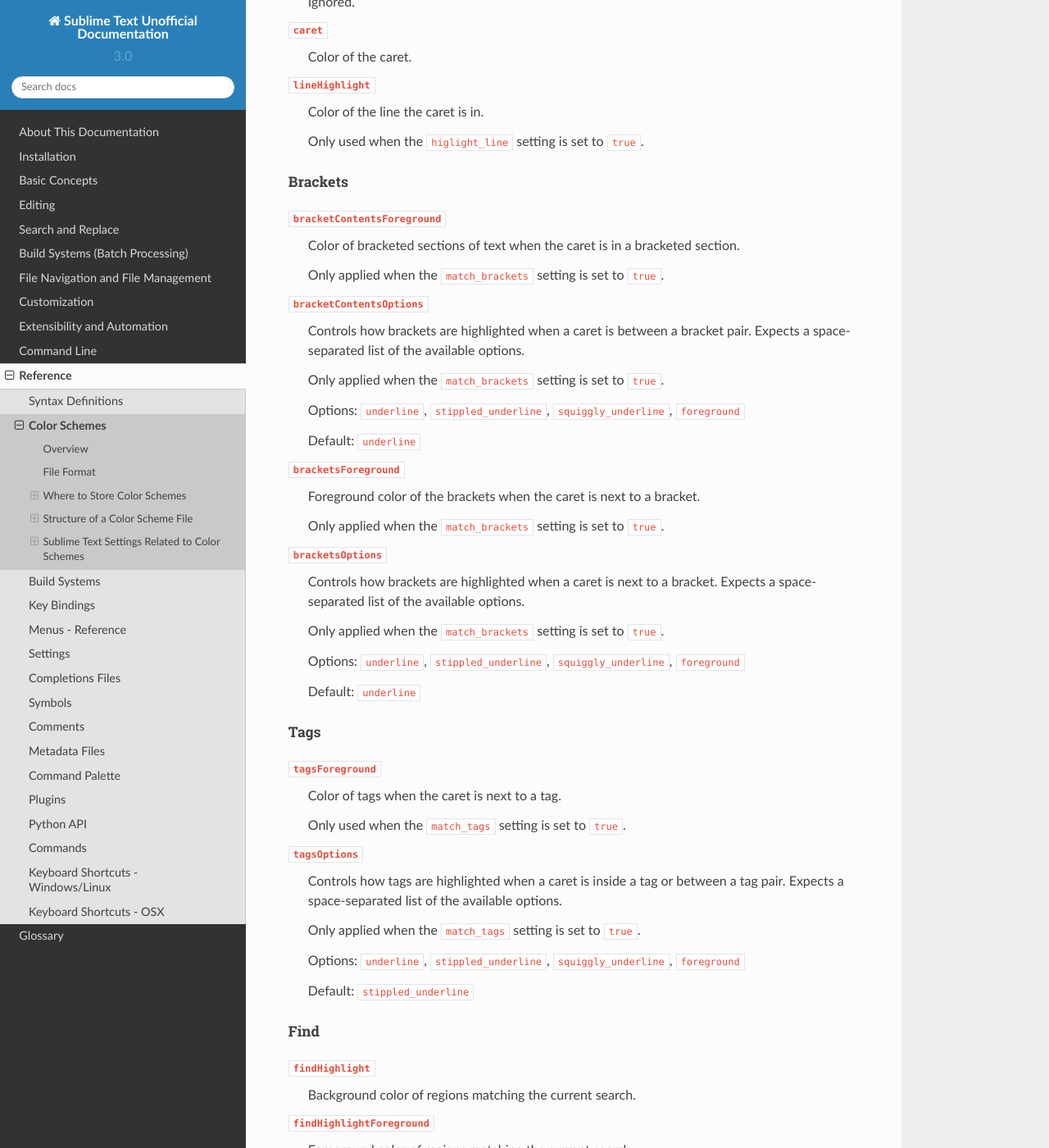
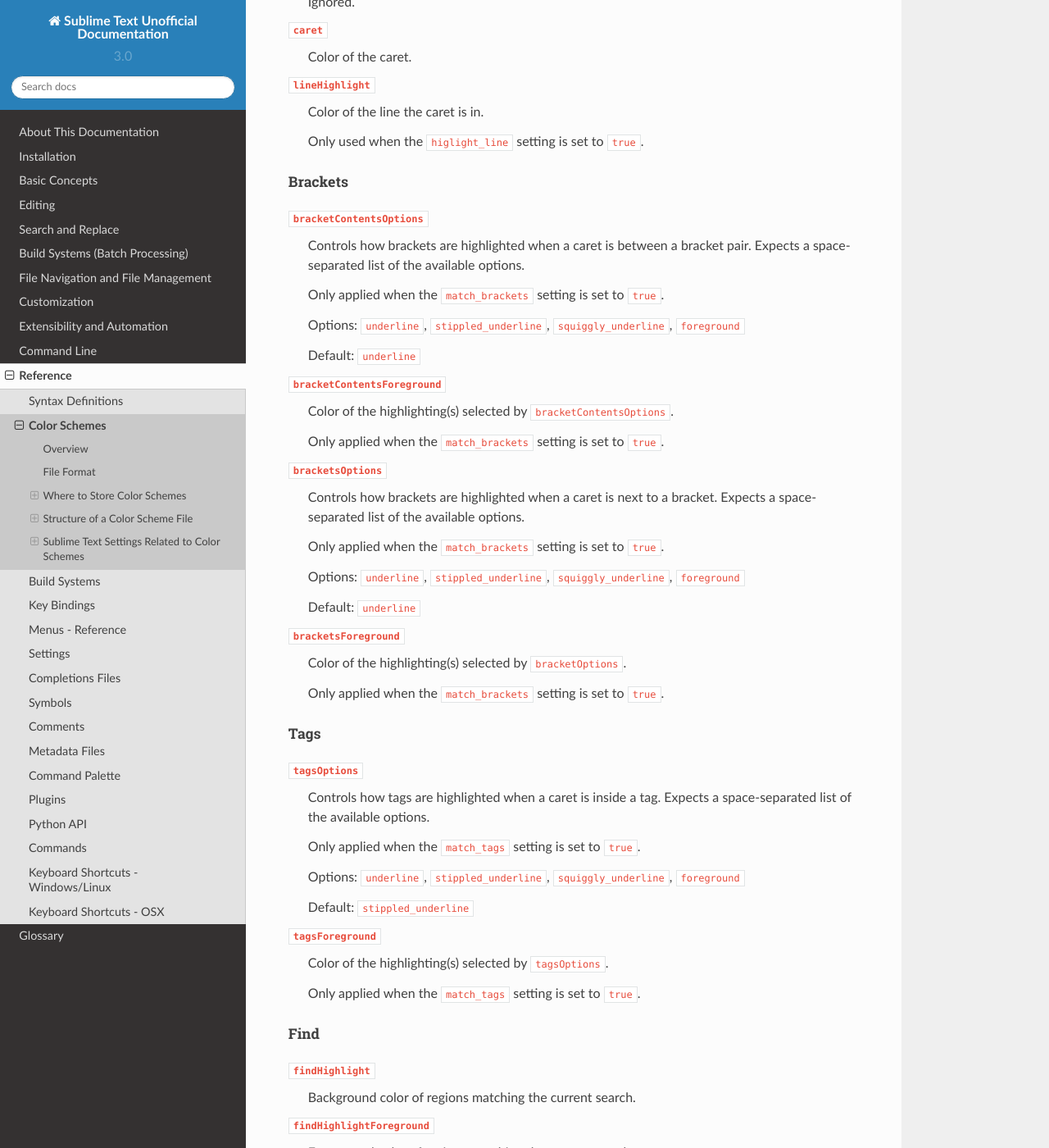
Before and after one commit to guillermooo/sublime-undocs, a Sphinx documentation site: the page built from source/reference/color_schemes.rst, in a window 1280 px wide and 1400 px high, scrolled down 3324 px. Shown: the whole window at 82% size. Built offline with Sphinx 7.4.7 and the Read the Docs theme 2.0.0, drawn with Linux system fonts in a browser that asks for light colours.

Commit message:
Reorder *Options and *Foreground settings

```diff
--- a/source/reference/color_schemes.rst
+++ b/source/reference/color_schemes.rst
@@ -184,13 +184,6 @@
 Brackets
 ^^^^^^^^
 
-``bracketContentsForeground``
-   Color of bracketed sections of text
-   when the caret is in a bracketed section.
-
-   Only applied when the ``match_brackets`` setting
-   is set to ``true``.
-
 ``bracketContentsOptions``
    Controls how brackets are highlighted
    when a caret is between a bracket pair.
@@ -204,9 +197,9 @@
 
    Default: ``underline``
 
-``bracketsForeground``
-   Foreground color of the brackets
-   when the caret is next to a bracket.
+``bracketContentsForeground``
+   Color of the highlighting(s)
+   selected by ``bracketContentsOptions``.
 
    Only applied when the ``match_brackets`` setting
    is set to ``true``.
@@ -224,20 +217,20 @@
 
    Default: ``underline``
 
+``bracketsForeground``
+   Color of the highlighting(s)
+   selected by ``bracketOptions``.
+
+   Only applied when the ``match_brackets`` setting
+   is set to ``true``.
+
 
 Tags
 ^^^^
 
-``tagsForeground``
-   Color of tags when the caret is next to a tag.
-
-   Only used when the ``match_tags`` setting
-   is set to ``true``.
-
 ``tagsOptions``
    Controls how tags are highlighted
-   when a caret is inside a tag
-   or between a tag pair.
+   when a caret is inside a tag.
    Expects a space-separated list of the available options.
 
    Only applied when the ``match_tags`` setting
@@ -247,6 +240,13 @@
    ``foreground``
 
    Default: ``stippled_underline``
+
+``tagsForeground``
+   Color of the highlighting(s)
+   selected by ``tagsOptions``.
+
+   Only applied when the ``match_tags`` setting
+   is set to ``true``.
 
 
 Find
```
